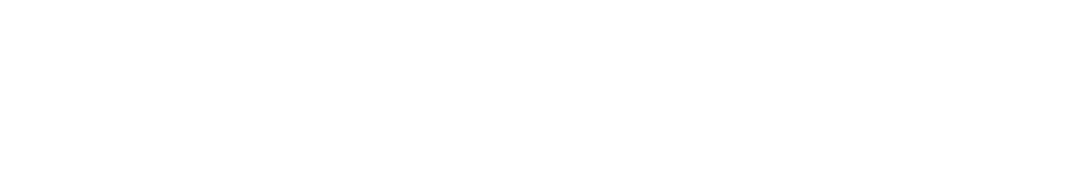
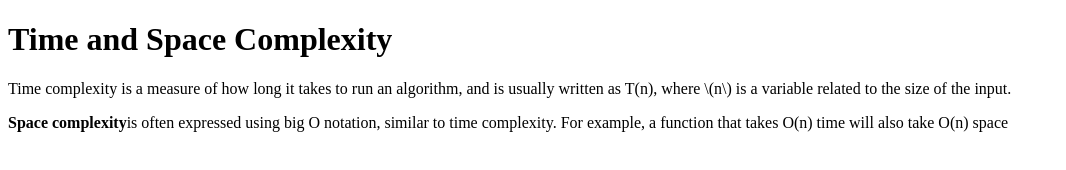
Before and after one commit to acciojob/time-and-space-complexity-Praveen7070kr, a website: page main.html in a window 1280 px wide. Shown: the whole page, without its empty margins (0-1066 px from the left). Drawn offline with Linux system fonts and the light colour scheme.

Commit message:
created a submission

```diff
--- a/main.html
+++ b/main.html
@@ -5,6 +5,9 @@
 <head>
 	<link rel="stylesheet" href="styles.css">
 </head>
+	<h1>Time and Space Complexity</h1>
+	<P>Time complexity is a measure of how long it takes to run an algorithm, and is usually written as T(n), where \(n\) is a variable related to the size of the input.</P>
+	<p><b>Space complexity</b>is often expressed using big O notation, similar to time complexity. For example, a function that takes O(n) time will also take O(n) space</p>
 
 <body>
 	<!-- the entire body must be written by student -->
```
